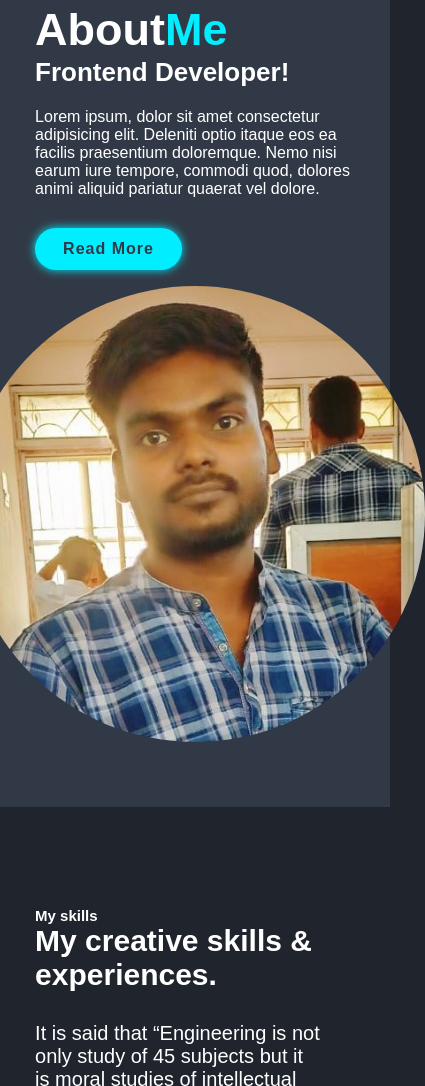
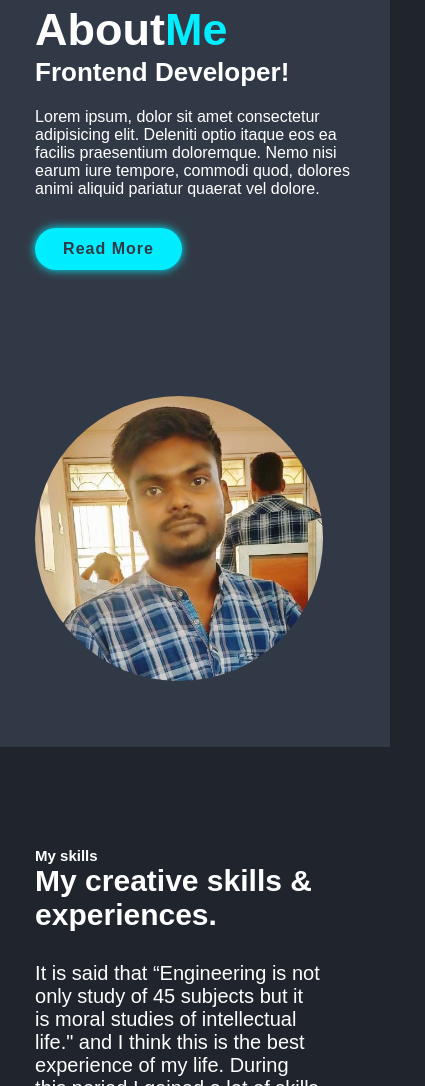
Before and after one commit to Shiv10102002/portfolio_Website, a plain HTML site: page index.html in a window 390 px wide. Shown: the part 1066-2152 px from the top of the page, 425 px wide, since content can reach past the window. Drawn offline with nearby package versions, Linux system fonts and the light colour scheme.

Commit message:
fouth commit

```diff
--- a/style.css
+++ b/style.css
@@ -444,11 +444,14 @@ span{
         display: flex;
         flex-direction: column-reverse;
     }
-    .about-img img,.home-image img{
+    .home-image img{
         width: 90%;
         border-radius: 50%;
-        /* max-width: 200px;
-        min-width: 100px; */
+    }
+    .about-img img{
+        min-width: 200px;
+        width: 90%;
+        border-radius: 50%;
     }
     .skill .skill-content .column{
         width: 90%;
```
